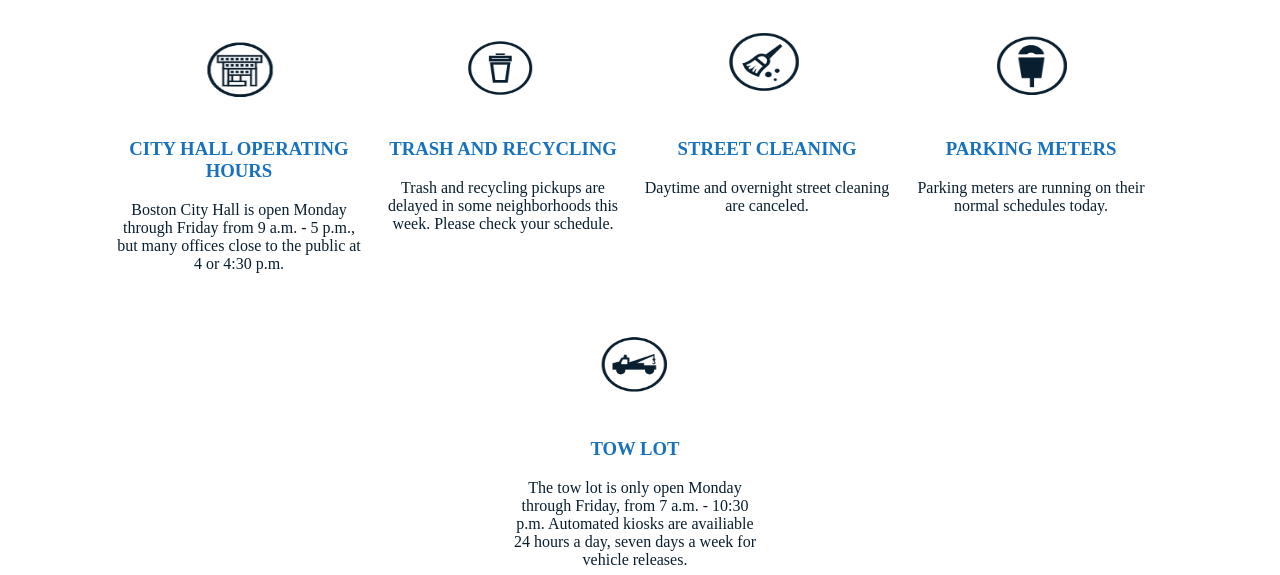
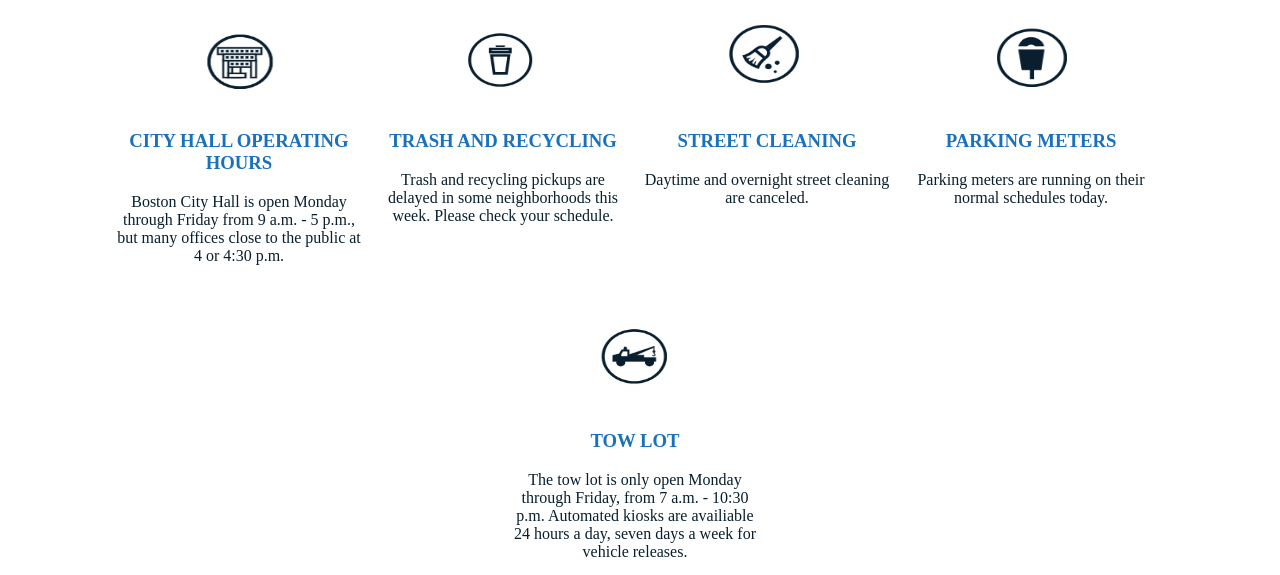
Before and after one commit to Darling0818/cityofBoston, a plain HTML site: page index.html in a window 1280 px wide. Shown: the part 646-1221 px from the top of the page. Drawn offline with Linux system fonts and the light colour scheme.

Commit message:
Update style.css

```diff
--- a/css/style.css
+++ b/css/style.css
@@ -1,4 +1,6 @@
-header
+body{
+    margin:0;
+}
 
 .nav-header{
     height: 35px;
```
